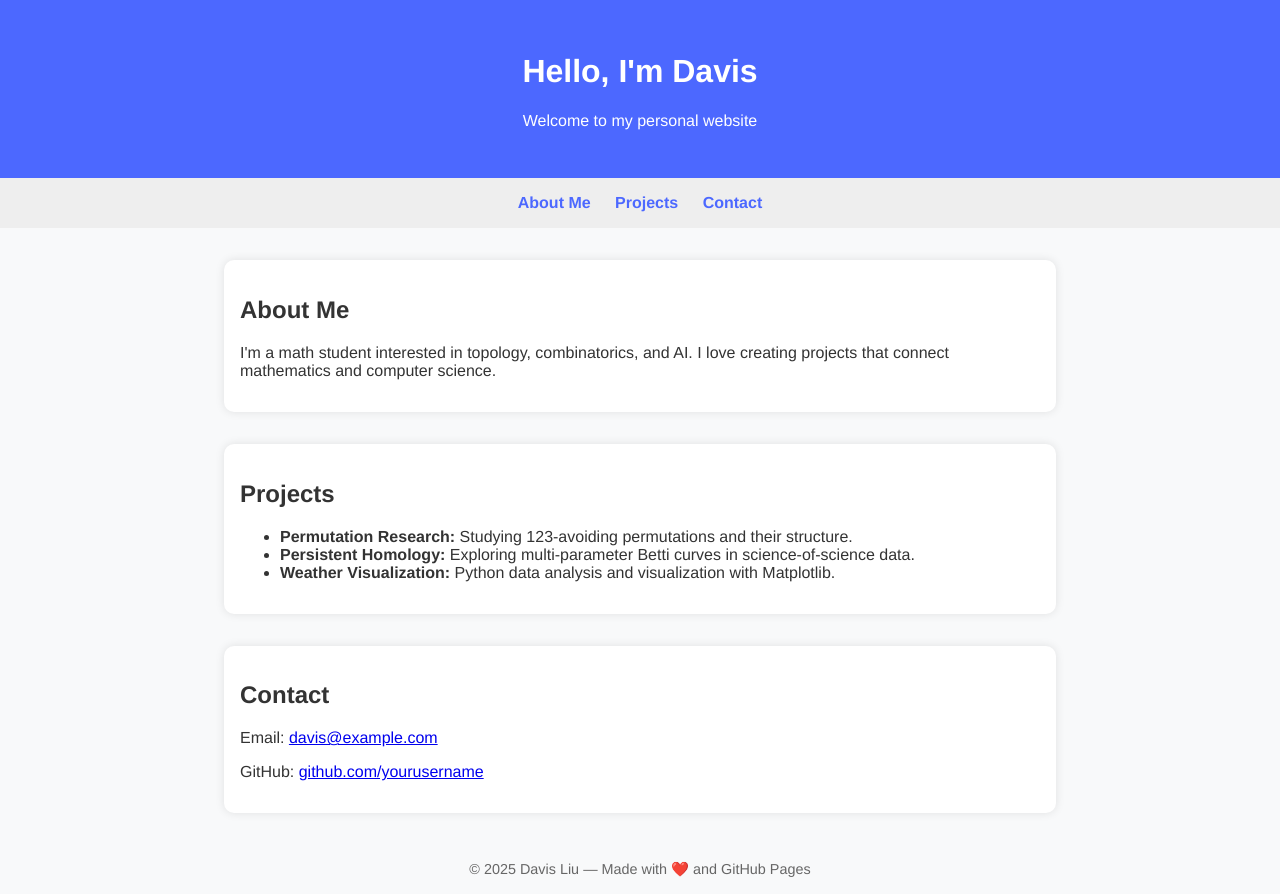
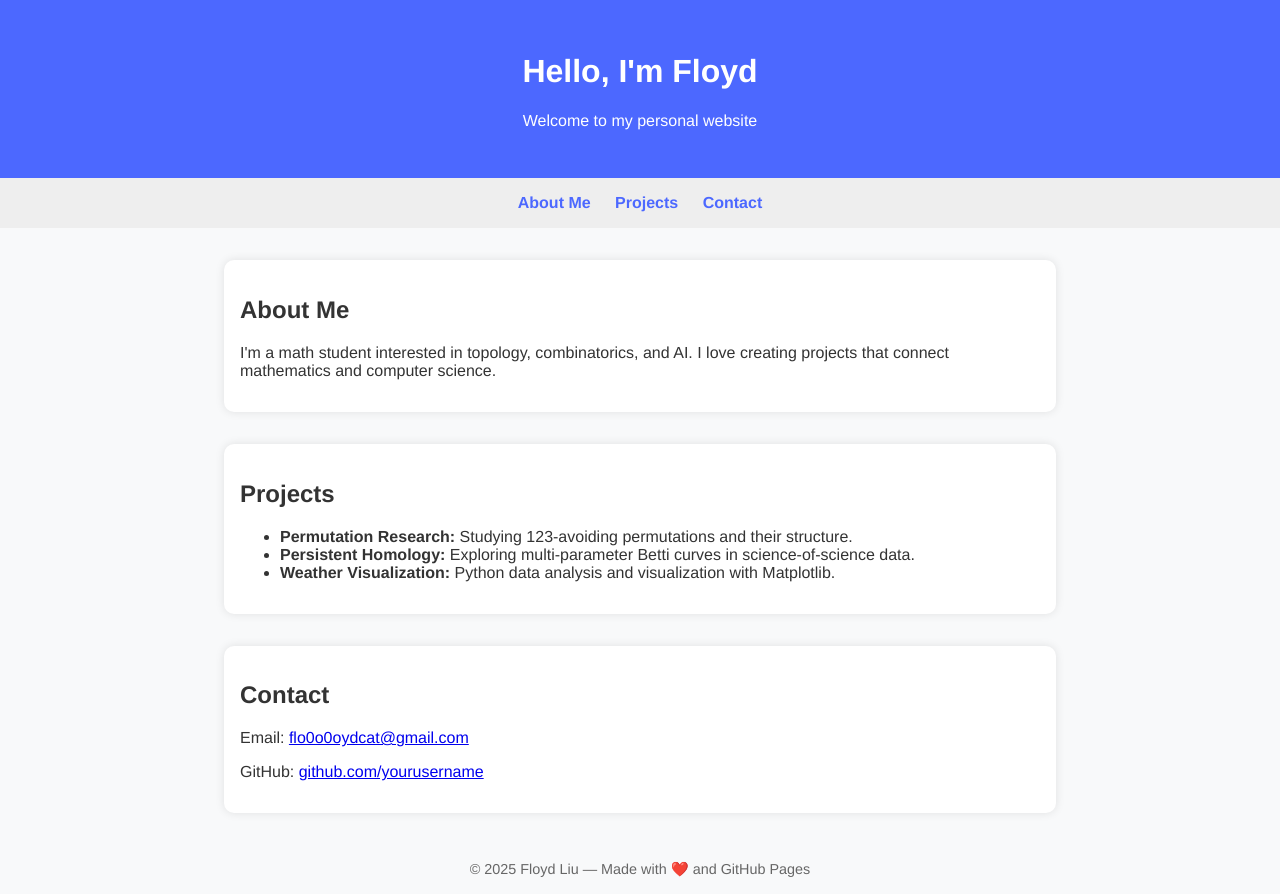
Before and after one commit to flo0o0oyd/flo0o0oyd.github.io, a plain HTML site: page index.html in a window 1280 px wide. Drawn offline with Linux system fonts and the light colour scheme.

Commit message:
Update personal details in index.html

```diff
--- a/index.html
+++ b/index.html
@@ -49,7 +49,7 @@
 </head>
 <body>
     <header>
-        <h1>Hello, I'm Davis</h1>
+        <h1>Hello, I'm Floyd</h1>
         <p>Welcome to my personal website</p>
     </header>
 
@@ -78,12 +78,12 @@
 
     <section id="contact">
         <h2>Contact</h2>
-        <p>Email: <a href="mailto:davis@example.com">davis@example.com</a></p>
+        <p>Email: <a href="mailto:flo0o0oydcat@gmail.com">flo0o0oydcat@gmail.com</a></p>
         <p>GitHub: <a href="https://github.com/yourusername" target="_blank">github.com/yourusername</a></p>
     </section>
 
     <footer>
-        © 2025 Davis Liu — Made with ❤️ and GitHub Pages
+        © 2025 Floyd Liu — Made with ❤️ and GitHub Pages
     </footer>
 </body>
 </html>
```
